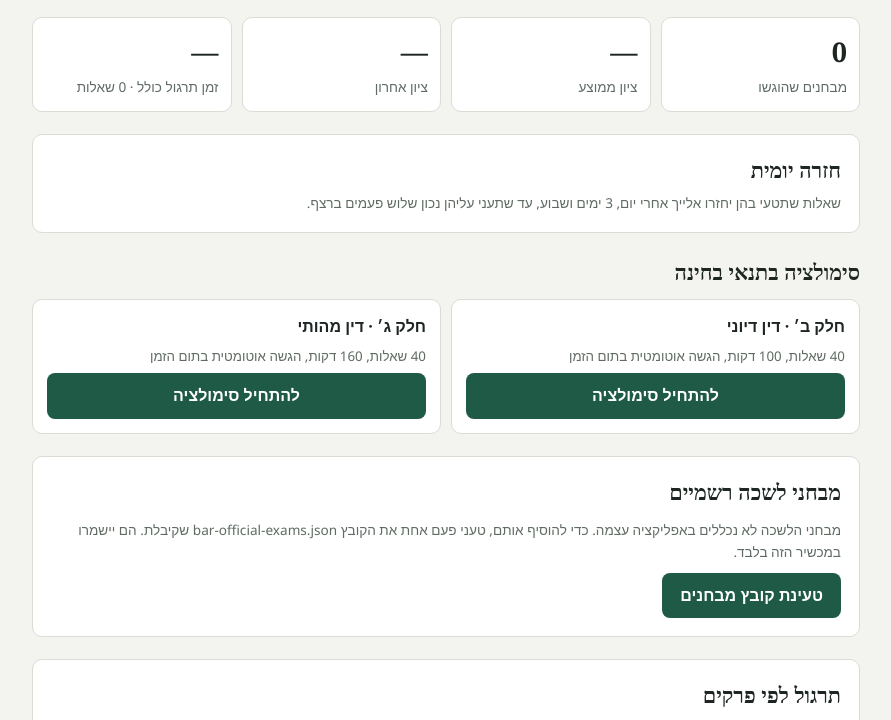
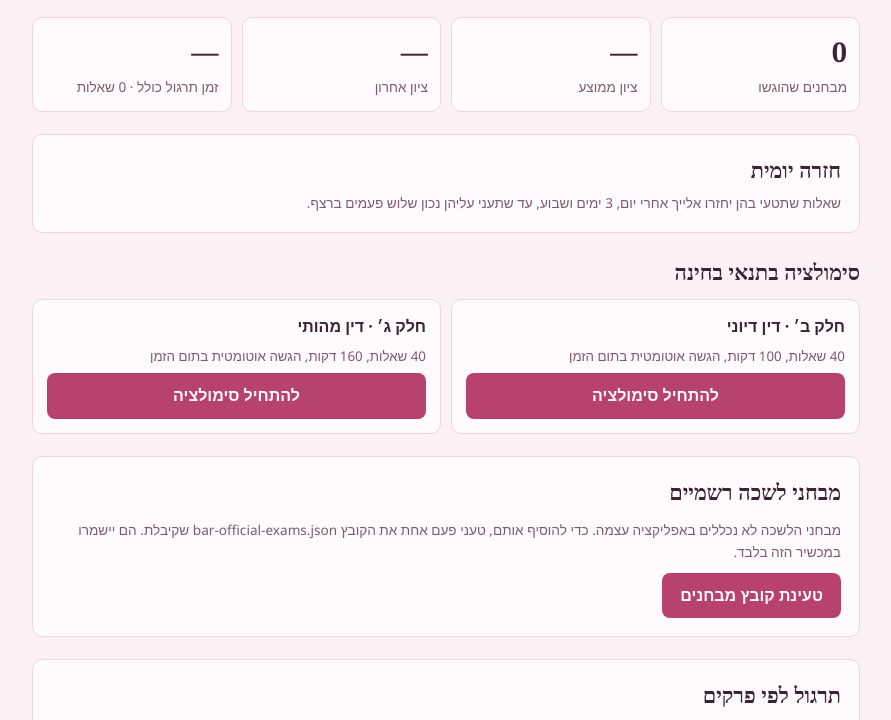
Before and after one commit to matanzeho/bar-prep, a plain HTML site: page index.html in a window 1280 px wide. Shown: the part 121-841 px from the top of the page, without its empty margins (194-1085 px from the left). Drawn offline with Linux system fonts and the light colour scheme; a web font is replaced by a local one.

Commit message:
Pastel pink theme (light and dark) and matching app icon
Co-Authored-By: Claude Opus 5.5 <noreply@anthropic.com>
Claude-Session: https://claude.ai/code/session_018K1UUZ4c54ioefmux2BMrs

```diff
--- a/index.html
+++ b/index.html
@@ -3,7 +3,7 @@
 <meta http-equiv="Content-Security-Policy" content="default-src 'self'; style-src 'self' 'unsafe-inline' https://fonts.googleapis.com; font-src https://fonts.gstatic.com; script-src 'self'">
 <title>מתרגלת לשכה</title>
 <meta name="viewport" content="width=device-width,initial-scale=1,viewport-fit=cover">
-<meta name="theme-color" content="#1f5a46">
+<meta name="theme-color" content="#f6d6e1">
 <meta name="apple-mobile-web-app-capable" content="yes">
 <meta name="mobile-web-app-capable" content="yes">
 <meta name="apple-mobile-web-app-title" content="מתרגלת לשכה">
@@ -19,16 +19,16 @@ html{-webkit-text-size-adjust:100%}
 @media (max-width:560px){.qbar{padding-top:calc(env(safe-area-inset-top,0px) + 6px)}.timer{font-size:1.25rem}}
 /* Layout: one column, case-file feel — binding green, paper, oxblood stamp for wrong answers */
 :root{
-  --bg:#f3f4ef; --paper:#ffffff; --ink:#1d2621; --muted:#5f6b63; --line:#d9ddd3;
-  --accent:#1f5a46; --accent-soft:#e2eee8; --bad:#a3322b; --bad-soft:#f6e3e1; --good:#2c7a4b; --good-soft:#e0f1e6; --warn:#a46a10;
+  --bg:#fcf1f4; --paper:#fffafb; --ink:#3a2430; --muted:#7a5d6d; --line:#f0d5de;
+  --accent:#b8426e; --accent-soft:#fbe1ea; --bad:#a4262c; --bad-soft:#fde6dc; --good:#2f7d55; --good-soft:#e3f3ea; --warn:#a46a10;
   --display:'Frank Ruhl Libre','FrankRuehl','David',Georgia,serif; --body:'Assistant','Segoe UI',Arial,sans-serif;
 }
 @media (prefers-color-scheme:dark){:root:not([data-theme="light"]){
-  --bg:#141a17; --paper:#1c2420; --ink:#e7ece8; --muted:#9aa79f; --line:#2f3a34;
-  --accent:#6fc3a2; --accent-soft:#1f3a30; --bad:#ec8a80; --bad-soft:#3b2220; --good:#7fd19c; --good-soft:#1d3526; --warn:#e2b25a; color-scheme:dark}}
+  --bg:#1e1519; --paper:#2a1d23; --ink:#f6e8ee; --muted:#c4a3b1; --line:#43303a;
+  --accent:#f2a7c3; --accent-soft:#4a2a38; --bad:#ff9b8f; --bad-soft:#4a2420; --good:#8fd8a8; --good-soft:#1f3a2a; --warn:#e9b866; color-scheme:dark}}
 :root[data-theme="dark"]{
-  --bg:#141a17; --paper:#1c2420; --ink:#e7ece8; --muted:#9aa79f; --line:#2f3a34;
-  --accent:#6fc3a2; --accent-soft:#1f3a30; --bad:#ec8a80; --bad-soft:#3b2220; --good:#7fd19c; --good-soft:#1d3526; --warn:#e2b25a; color-scheme:dark}
+  --bg:#1e1519; --paper:#2a1d23; --ink:#f6e8ee; --muted:#c4a3b1; --line:#43303a;
+  --accent:#f2a7c3; --accent-soft:#4a2a38; --bad:#ff9b8f; --bad-soft:#4a2420; --good:#8fd8a8; --good-soft:#1f3a2a; --warn:#e9b866; color-scheme:dark}
 *{box-sizing:border-box}
 body{background:var(--bg);color:var(--ink);font-family:var(--body);font-size:16px;line-height:1.6;direction:rtl}
 .wrap{max-width:860px;margin:0 auto;padding-inline:16px;padding-block:20px 60px}
@@ -110,7 +110,7 @@ td.num{font-variant-numeric:tabular-nums}
 @media (prefers-reduced-motion:reduce){*{transition:none!important}}
 .msg{font-size:.82rem;color:var(--good);margin-top:2px}
 .store .link{font-size:.82rem;margin-inline-start:12px}
-.cele{position:fixed;inset:0;z-index:50;background:rgba(20,26,23,.55);display:grid;place-items:center;padding:16px}
+.cele{position:fixed;inset:0;z-index:50;background:rgba(58,36,48,.5);display:grid;place-items:center;padding:16px}
 .cele-box{background:var(--paper);border-radius:16px;padding:28px 24px;max-width:360px;width:100%;text-align:center;box-shadow:0 20px 60px rgba(0,0,0,.25);animation:cele-in .45s ease-out}
 .cele-heart{font-size:3.4rem;line-height:1;color:var(--bad);animation:cele-beat 1.2s ease-in-out infinite}
 .cele-t{font-family:var(--display);font-size:1.7rem;line-height:1.35;margin:14px 0 6px;text-wrap:balance}
--- a/sw.js
+++ b/sw.js
@@ -1,5 +1,5 @@
 // Offline cache: the app works without a connection after the first visit.
-const CACHE = 'barprep-v3';
+const CACHE = 'barprep-v4';
 const FILES = ['./', 'index.html', 'app.js', 'questions-base.js', 'questions-extra.js', 'explanations-official.js', 'register-sw.js', 'manifest.json', 'icon-180.png', 'icon-192.png', 'icon-512.png'];
 self.addEventListener('install', e => { e.waitUntil(caches.open(CACHE).then(c => c.addAll(FILES)).then(() => self.skipWaiting())); });
 self.addEventListener('activate', e => { e.waitUntil(caches.keys().then(ks => Promise.all(ks.filter(k => k !== CACHE).map(k => caches.delete(k)))).then(() => self.clients.claim())); });
```
Also changed, not shown: icon-180.png, icon-192.png, icon-512.png, manifest.json.
